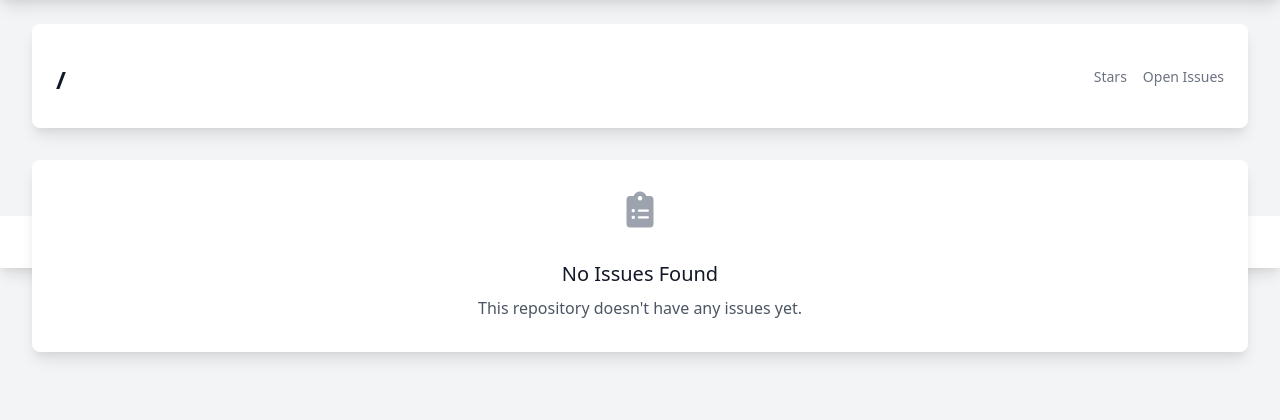
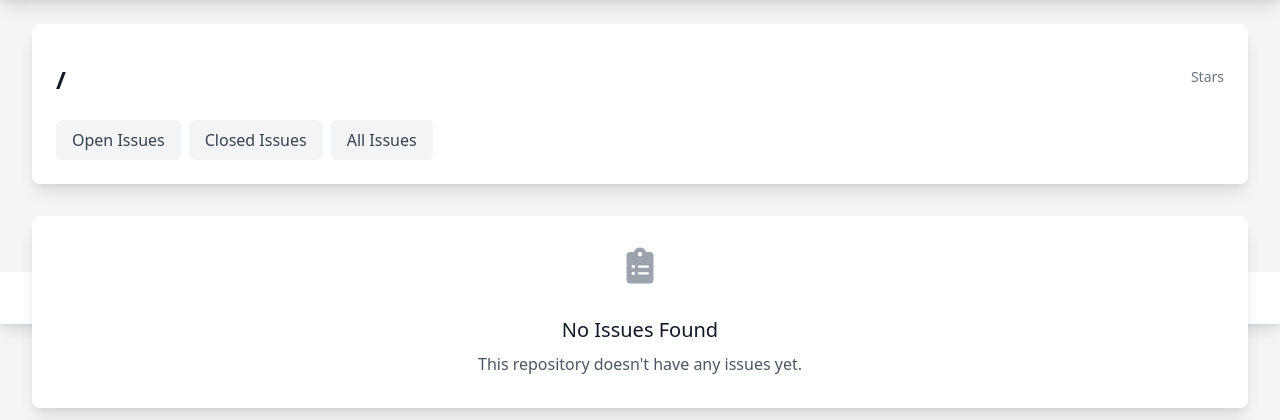
Before and after one commit to singiamtel/github_issues_viewer, a Django app: template templates/issues/issues_list.html in a window 1280 px wide. Shown: the part 64-484 px from the top of the page. Run offline with Django 5.2, Linux system fonts and the light colour scheme; the template is opened without the code that fills it, so the values that code supplies are empty; some libraries are stand-ins or nearby versions.

Commit message:
Show only closed issues by default

```diff
--- a/templates/issues/issues_list.html
+++ b/templates/issues/issues_list.html
@@ -48,18 +48,26 @@
                     <span class="block text-2xl font-bold text-gray-900">{{ repo_data.stargazers_count }}</span>
                     <span class="text-sm text-gray-500">Stars</span>
                 </div>
-                <div class="text-center">
-                    <span class="block text-2xl font-bold text-gray-900">{{ repo_data.open_issues_count }}</span>
-                    <span class="text-sm text-gray-500">Open Issues</span>
-                </div>
             </div>
+        </div>
+
+        <div class="mt-4 flex space-x-2">
+            <a href="?state=open" class="px-4 py-2 rounded-md {% if current_state == 'open' %}bg-green-600 text-white{% else %}bg-gray-100 text-gray-700 hover:bg-gray-200{% endif %}">
+                Open Issues
+            </a>
+            <a href="?state=closed" class="px-4 py-2 rounded-md {% if current_state == 'closed' %}bg-purple-600 text-white{% else %}bg-gray-100 text-gray-700 hover:bg-gray-200{% endif %}">
+                Closed Issues
+            </a>
+            <a href="?state=all" class="px-4 py-2 rounded-md {% if current_state == 'all' %}bg-blue-600 text-white{% else %}bg-gray-100 text-gray-700 hover:bg-gray-200{% endif %}">
+                All Issues
+            </a>
         </div>
     </div>
 
     <div class="masonry-grid">
         {% for issue in issues %}
         <div class="masonry-grid-item">
-            <div class="bg-white rounded-lg shadow-lg overflow-hidden hover:shadow-xl transition-shadow duration-300">
+            <div class="issue-card bg-white rounded-lg shadow-lg overflow-hidden hover:shadow-xl transition-shadow duration-300">
                 <div class="p-6">
                     <div class="flex items-start justify-between">
                         <div class="flex-1">
@@ -116,13 +124,13 @@
                     </div>
                 </div>
 
-                <div class="bg-gray-50 px-6 py-4">
+                <!-- <div class="bg-gray-50 px-6 py-4">
                     <a href="{{ issue.html_url }}" target="_blank"
                        class="text-blue-500 hover:text-blue-600 font-medium text-sm flex items-center justify-center">
                         <span>View on GitHub</span>
                         <i class="fas fa-external-link-alt ml-2"></i>
                     </a>
-                </div>
+                </div> -->
             </div>
         </div>
         {% empty %}
```
Also changed, not shown: issues/views.py (+5 -3 lines).
